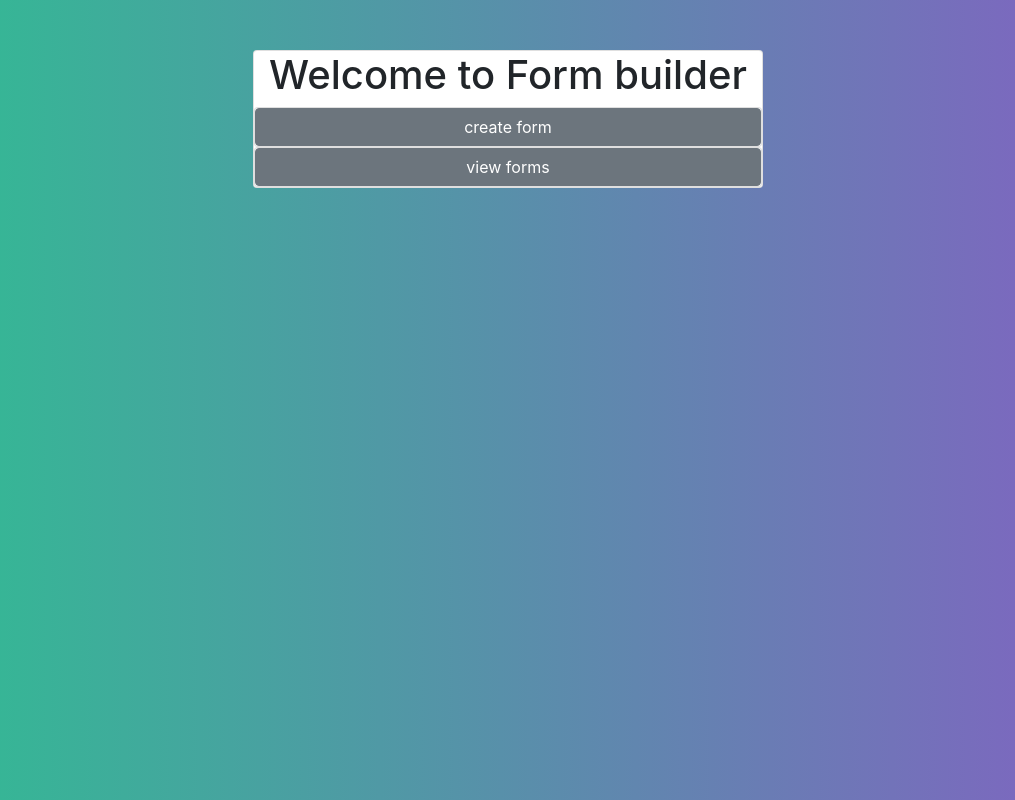
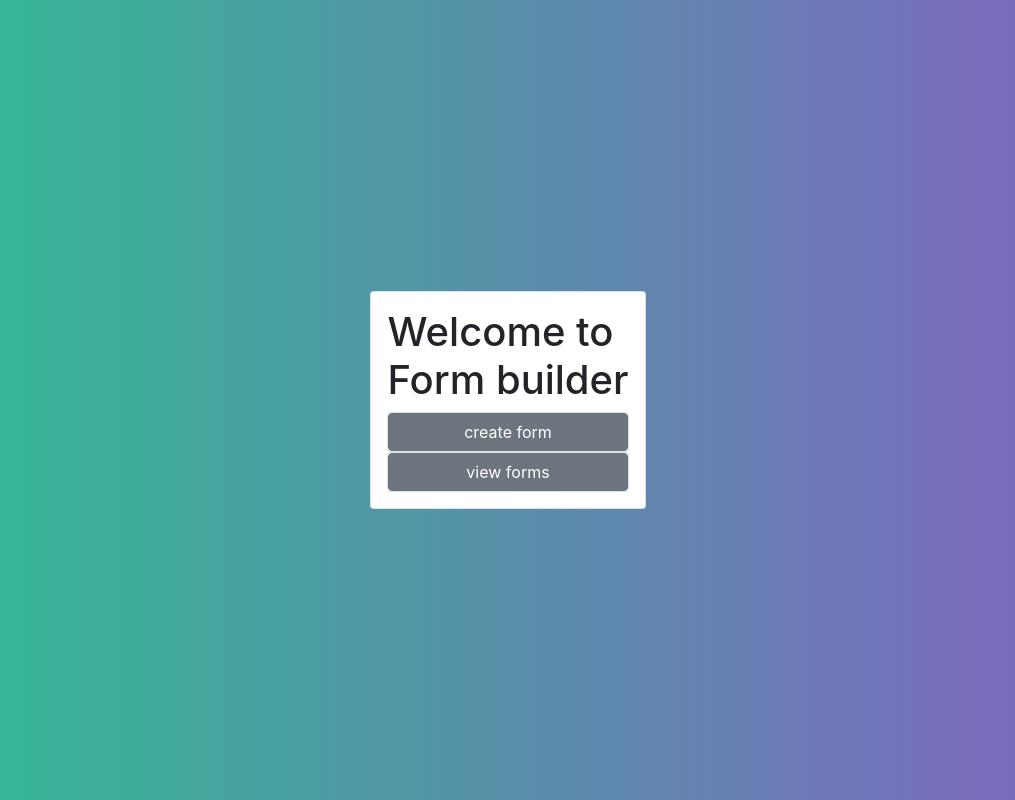
Before and after one commit to cheevu-RS/form-builder-frontend, a React app: page / in a window 1280 px wide. Shown: the whole page, without its empty margins (132-1147 px from the left). Built offline with nearby package versions, Linux system fonts and the light colour scheme.

Commit message:
Fixed CSS

```diff
--- a/public/index.html
+++ b/public/index.html
@@ -17,6 +17,6 @@
   <body>
     <noscript>You need to enable JavaScript to run this app.</noscript>
 
-    <div class="container container-fluid flex" id="root" style="width: 50%"></div>
+    <div id="root"></div>
   </body>
 </html>
--- a/src/components/home.js
+++ b/src/components/home.js
@@ -13,12 +13,12 @@ class Home extends React.Component {
   }
 
     render() {
-        return (
-          <div style={{padding:"50px",textAlign:"center"}}><Card >
-            <h1> Welcome to Form builder</h1>
+        return (<div className="centered">
+          <div ><Card style={{padding: "2vh"}}>
+            <h1> Welcome to <br></br>Form builder</h1>
             <Card><Button onClick={this.changeRoute.bind(this,'/create')} >create form</Button></Card>
             <Card><Button onClick={this.changeRoute.bind(this,'/explore')}> view forms</Button></Card>
-            </Card></div>
+            </Card></div></div>
             )
 
     }
--- a/src/components/viewResponses.js
+++ b/src/components/viewResponses.js
@@ -94,7 +94,7 @@ class ViewResponses extends React.Component {
                     {
                       let res = this.splitFUn(this.state.forms[key]);
                       return <div>
-                          <h1>{res[0]}</h1>
+                          <h1>{res[0]}</h1><hr style={{border: "4px solid blue;" }}/>
                           {
                             Object.keys(this.state.responses).map((keys) => {
                               return <div><Label>
@@ -126,7 +126,7 @@ class ViewResponses extends React.Component {
                                 </div>)
                             })
                           }
-
+                          <hr style={{border: "4px solid blue;" }}/>
                         </div>
                     }
           })
--- a/src/css/style.css
+++ b/src/css/style.css
@@ -8,3 +8,10 @@ body{
 .mainDiv{
     background: #e9ecef;
 }
+.centered {
+    display:flex;
+    justify-content: center;
+    align-items:center;
+    width: 100vw;
+    height: 100vh;;
+}
```
